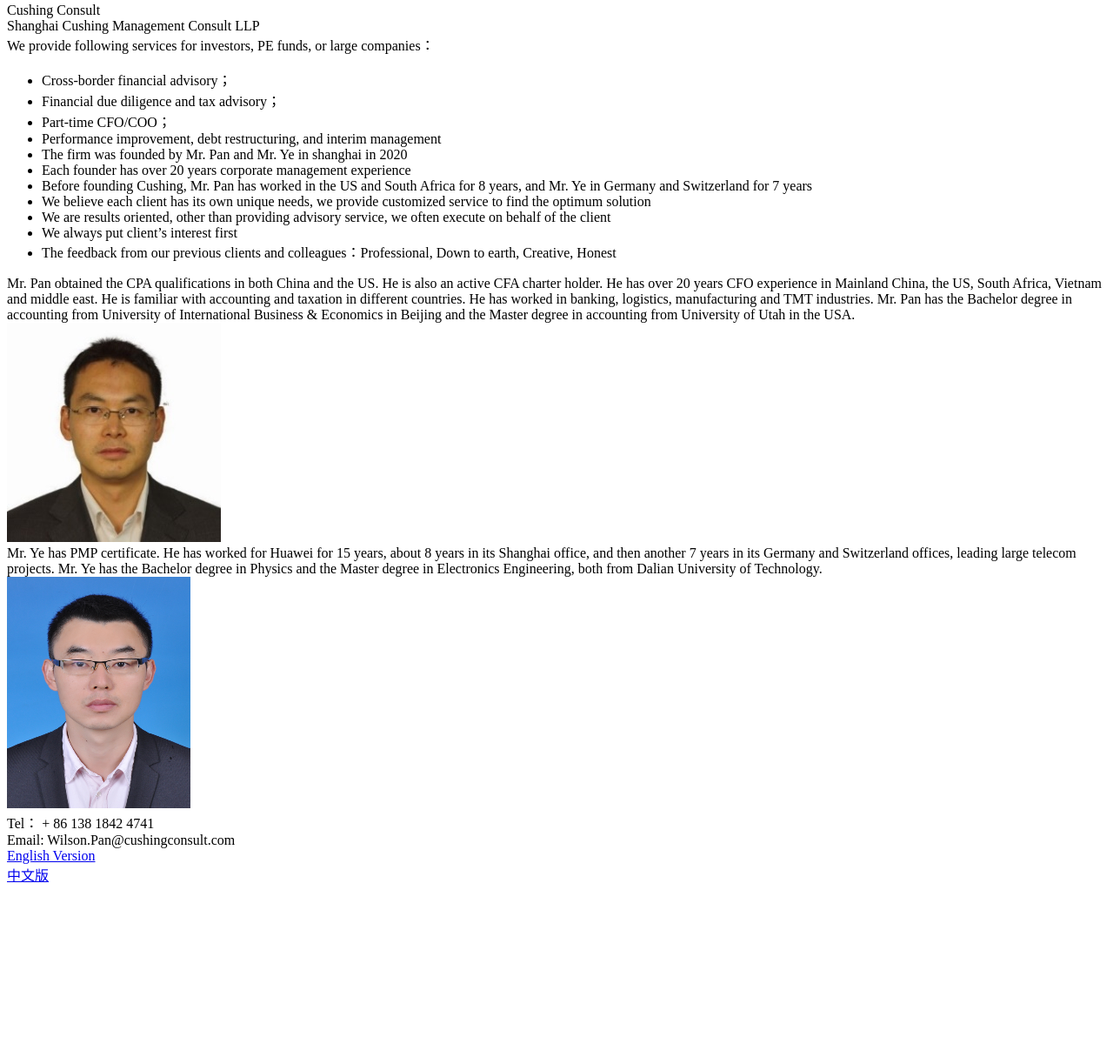
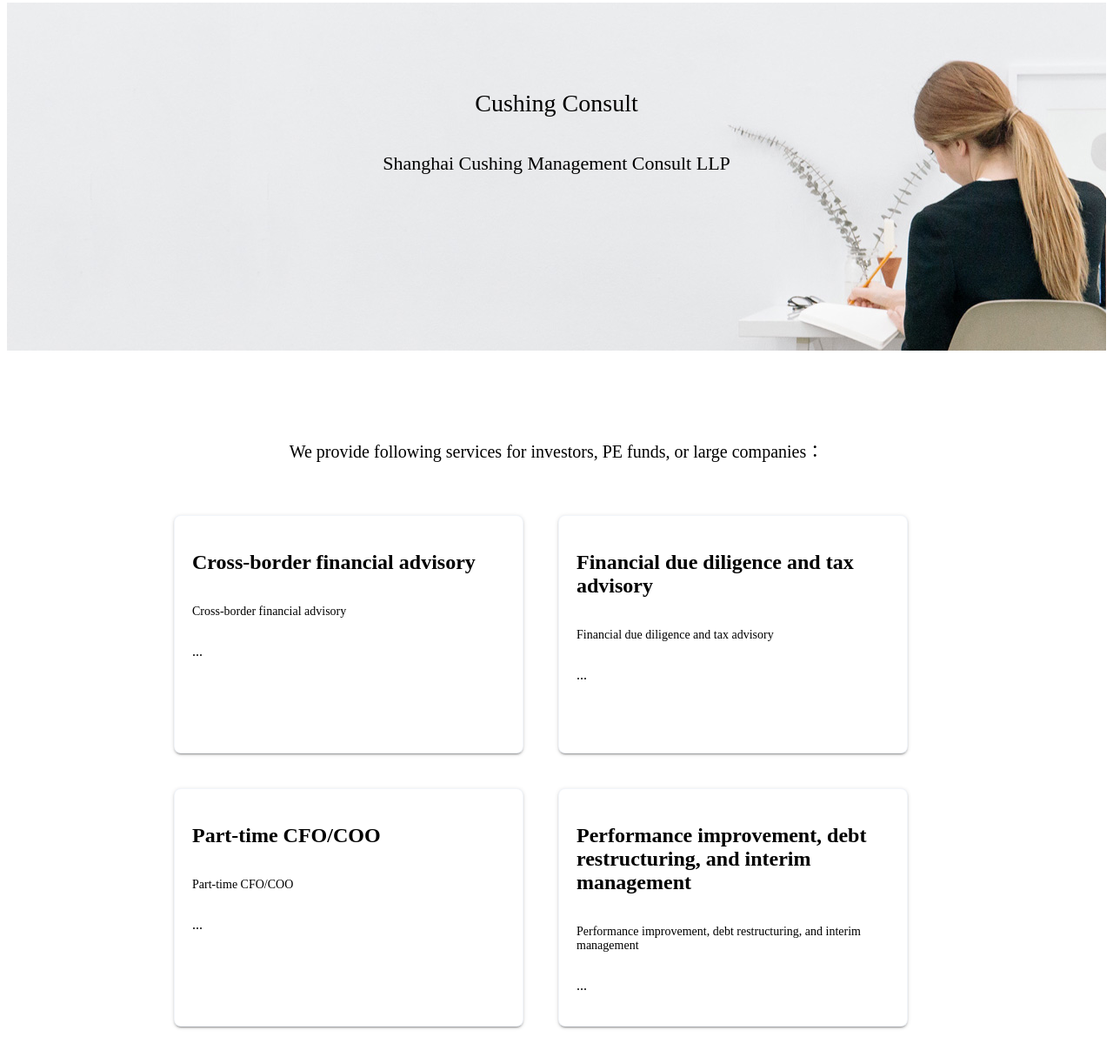
Before and after one commit to dingguijin/cushingconsult.com, a Gatsby site: page /en/about-us in a window 1280 px wide. Shown: the part 5-1228 px from the top of the page at 87% size. Before the commit the page ends 1030 px from the top, so only its background shows below. Built offline with nearby package versions, Linux system fonts and the light colour scheme; Gatsby itself is replaced by a stand-in of ours.

Commit message:
update style

```diff
--- /dev/null
+++ b/src/components/hovercard.css
@@ -0,0 +1,25 @@
+.hovercard
+{
+    z-index:99;
+    background-color:#fff;
+    min-height: 232px;
+    border: 1px solid rgba(90,122,190,.08);
+    border-radius: 8px;
+    margin:20px;
+    padding: 20px;
+    padding-top: 20px;
+    padding-right: 20px;
+    padding-bottom: 20px;
+    padding-left: 20px;
+    display: block;
+    width: 360px;
+    max-width: 100%;
+    transition: all .3s;
+    background:rgba(255,255,255,1);
+    box-shadow: 0 2px 2px 0 rgba(0,0,0,0.14), 0 1px 5px 0 rgba(0,0,0,0.12), 0 3px 1px -2px rgba(0,0,0,0.2);
+}
+
+.hovercard:hover{
+    background:rgba(255,255,255,0);
+    transform: scale(1.2);
+}
--- /dev/null
+++ b/src/components/hovercard.js
@@ -0,0 +1,50 @@
+import React from 'react'
+
+import "./hovercard.css";
+
+class HoverCard extends React.Component {
+
+    constructor(props) {
+        super(props);
+    }
+
+    componentWillUnmount() {
+    }
+
+    componentDidMount() {
+    }
+
+    render() {
+        const { texts } = this.props;
+
+        return (
+            <div>
+                <div style={{
+                    display: "flex",
+                    justifyContent: "center"
+                }}>
+                    <div className="hovercard">
+                        <div ></div>
+                        <div>
+                            <h2>{texts.title}</h2>
+                            <p style={{
+                                fontSize: "14px",
+                                fontWeight: "300",
+                                paddingBottom: "15px",
+                                paddingTop: "15px"
+                            }}>
+                                {texts.desc}
+                            </p>
+
+                            <a>
+                                ...
+                            </a>
+                        </div>
+                    </div>
+                </div>
+            </div>
+        )
+    }
+}
+
+export default HoverCard
--- /dev/null
+++ b/src/css/about.css
@@ -0,0 +1,94 @@
+.title-container {
+    display: flex;
+    flex-direction: column;
+    align-items: center;
+    height: 240px;
+    padding: 80px;
+    background-image: url('../img/title-bg.jpg');
+}
+
+.title-container .title {
+    padding: 20px;
+    font-size: 28px;
+}
+
+.title-container .subtitle {
+    padding: 20px;
+    font-size: 22px;
+}
+
+
+.feature-container {
+    display: flex;
+    flex-direction: column;
+    align-items: center;
+    padding: 80px;
+}
+
+
+.feature-container .feature-title {
+    font-size: 20px;
+    padding: 20px;
+}
+
+.feature-container .feature-items {
+    display: flex;
+    max-width: 920px;
+    flex-direction: row;
+    flex-wrap: wrap;
+    margin: auto;
+    padding: 20px;
+}
+
+.feature-container .feature-item {
+    font-size: 18px;
+    padding: 20px;
+}
+
+.team-container {
+    display: flex;
+    flex-direction: column;
+    align-items: center;
+    max-width: 720px;
+    padding:20px;
+    margin: auto;
+}
+
+.team-container .team-item-container {
+    display: flex;
+    flex-direction: row;
+    align-items: center;
+    padding: 20px;
+    margin: 12px;
+    box-shadow: 0 2px 2px 0 rgba(0,0,0,0.14), 0 1px 5px 0 rgba(0,0,0,0.12), 0 3px 1px -2px rgba(0,0,0,0.2);
+}
+
+.team-item-image img {
+    max-width: 120px;
+}
+
+.footer-container {
+    display: flex;
+    flex-direction: column;
+}
+
+.footer-container .footer-language {
+    display: flex;
+    flex-direction: row;
+    padding: 4px;
+    justify-content: center;
+}
+
+.footer-container .footer-contactus {
+    display: flex;
+    flex-direction: row;
+    padding: 4px;
+    justify-content: center;
+}
+
+.footer-container .footer-contactus .footer-contactus-item {
+    padding: 4px;
+}
+.footer-container .footer-language .footer-language-item {
+    padding: 4px;
+}
--- a/src/css/home.css
+++ b/src/css/home.css
@@ -14,8 +14,7 @@
 }
 
 .title {
-    font-size: 99px;
-
+    font-size: 43px;
 }
 
 .homeBackground {
--- a/src/pages/en/about-us.js
+++ b/src/pages/en/about-us.js
@@ -1,103 +1,111 @@
 import React from "react"
 
-export default function Home() {
+import "../../css/about.css"
+import HoverCard from "../../components/hovercard";
+
+class Home extends React.Component {
+
+    renderFeatures() {
+        const features = [
+            "Cross-border financial advisory",
+            "Financial due diligence and tax advisory",
+            "Part-time CFO/COO",
+            "Performance improvement, debt restructuring, and interim management"
+        ];
+
+        return features.map((item, index) => {
+            return <HoverCard texts={{ title: item, desc: item }} key={index}></HoverCard>
+        })
+    }
+
+    renderProm() {
+        const features = [
+            "Each founder has over 20 years corporate management experience",
+            "Before founding Cushing, Mr. Pan has worked in the US and South Africa for 8 years, and Mr. Ye in Germany and Switzerland for 7 years",
+            "We believe each client has its own unique needs, we provide customized service to find the optimum solution",
+            "We are results oriented, other than providing advisory service, we often execute on behalf of the client",
+            "We always put client’s interest first",
+            "The feedback from our previous clients and colleagues：Professional, Down to earth, Creative, Honest"
+        ];
+
+        return features.map((item, index) => {
+            return <HoverCard texts={{ title: item, desc: item }} key={index}></HoverCard>
+        })
+    }
+
+    render() {
         return <div>
-        <div>
-            <div>Cushing Consult</div>
+            <div className="title-container">
+                <div className="title">Cushing Consult</div>
 
-            <div>Shanghai Cushing Management Consult LLP </div>
+                <div className="subtitle">Shanghai Cushing Management Consult LLP </div>
             </div>
-
-        <div>
-            <div>We provide following services for investors, PE funds, or large companies：</div>
-            <ul>
-                <li>
-                    Cross-border financial advisory；
-            </li>
-                <li>
-                    Financial due diligence and tax advisory；
-            </li>
-                <li>
-                    Part-time CFO/COO；
-            </li>
-                <li>
-                    Performance improvement, debt restructuring, and interim management
-            </li>
-
-                <li>
-                    The firm was founded by Mr. Pan and Mr. Ye in shanghai in 2020
-            </li>
-                <li>
-                    Each founder has over 20 years corporate management experience
-            </li>
-                <li>
-                    Before founding Cushing, Mr. Pan has worked in the US and South Africa for 8 years, and Mr. Ye in Germany and Switzerland for 7 years
-            </li>
-                <li>
-                    We believe each client has its own unique needs, we provide customized service to find the optimum solution
-            </li>
-                <li>
-                    We are results oriented, other than providing advisory service, we often execute on behalf of the client
-            </li>
-
-                <li>
-                    We always put client’s interest first
-            </li>
-
-                <li>
-                    The feedback from our previous clients and colleagues：Professional, Down to earth, Creative, Honest
-            </li>
-
+            <div className="feature-container">
+                <div className="feature-title">We provide following services for investors, PE funds, or large companies：</div>
+                <ul className="feature-items">
+                    {this.renderFeatures()}
                 </ul>
             </div>
 
-        <div>
-            <div>
-                <div>
+            <div className="feature-container">
+                <div className="feature-title">
+                    The firm was founded by Mr. Pan and Mr. Ye in shanghai in 2020:
+                </div>
+                <ul className="feature-items">
+                    {this.renderProm()}
+                </ul>
+            </div>
+
+            <div className="team-container">
+                <div className="team-item-container">
+                    <div className="team-item-desc">
                         Mr. Pan obtained the CPA qualifications in both China and the US. He is also an active CFA charter holder. He has over 20 years CFO experience in Mainland China, the US, South Africa, Vietnam and middle east. He is familiar with accounting and taxation in different countries. He has worked in banking, logistics, manufacturing and TMT industries.
                         Mr. Pan has the Bachelor degree in accounting from University of International Business & Economics in Beijing and the Master degree in accounting from University of Utah in the USA.
                 </div>
-                <div>
+                    <div className="team-item-image">
                         <img src={require("../../img/panwencai.jpg")} />
                     </div>
                 </div>
 
-            <div>
-                <div>
+                <div className="team-item-container">
+                    <div className="team-item-desc">
                         Mr. Ye has PMP certificate. He has worked for Huawei for 15 years, about 8 years in its Shanghai office, and then another 7 years in its Germany and Switzerland offices, leading large telecom projects.
                         Mr. Ye has the Bachelor degree in Physics and the Master degree in Electronics Engineering, both from Dalian University of Technology.
                 </div>
-                <div>
+                    <div className="team-item-image">
                         <img src={require("../../img/yejiecheng.jpg")} />
                     </div>
                 </div>
 
             </div>
 
-        <div>
-            <div>
+            <div className="footer-container">
+                <div className="footer-contactus">
+                    <div className="footer-contactus-item">
                         Tel：	+ 86 138 1842 4741
                     </div>
 
-            <div>
+                    <div className="footer-contactus-item">
                         Email: Wilson.Pan@cushingconsult.com
                     </div>
                 </div>
 
-        <div>
-            <div>
+                <div className="footer-language">
+                    <div className="footer-language-item">
                         <a href="/en/about-us">
                             English Version
                         </a>
                     </div>
 
-            <div>
+                    <div class="footer-language-item">
                         <a href="/zh/about-us">
                             中文版
                         </a>
                     </div>
                 </div>
+            </div>
+        </div>
+    }
+}
 
-    </div>
-
-}
+export default Home;
```
Also changed, not shown: src/pages/index.js (+14 -13 lines), src/pages/zh/about-us.js (+73 -72 lines), src/img/title-bg.jpg (added). Lines whose indentation alone changed are shown as unchanged.
